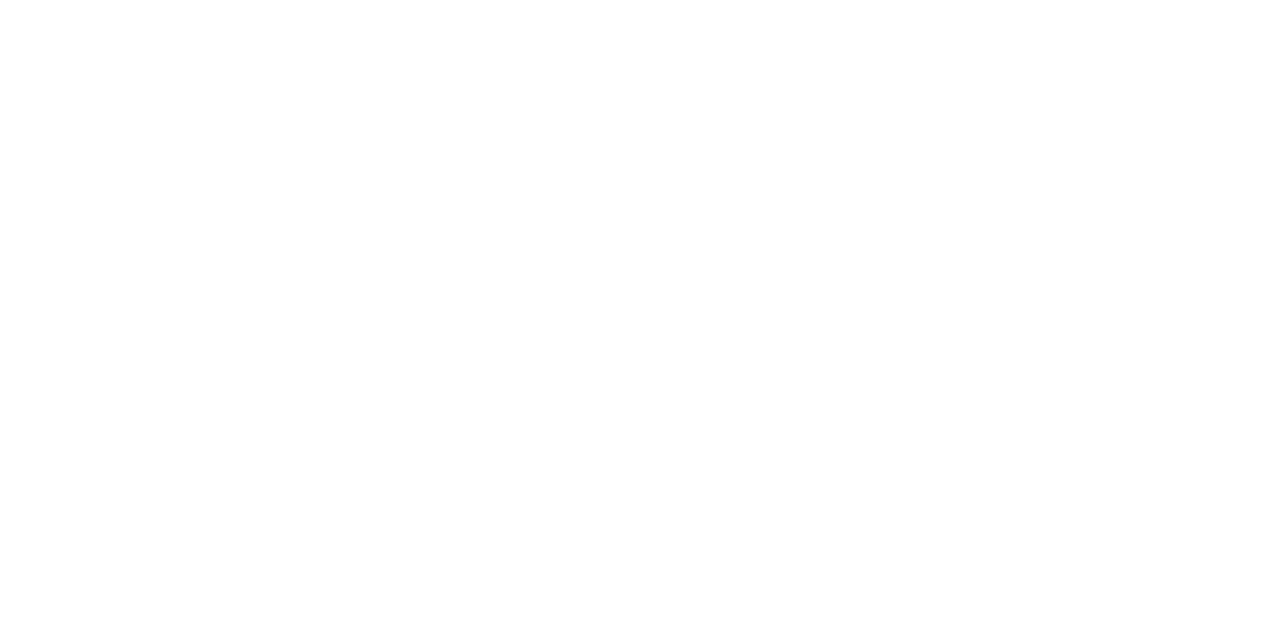
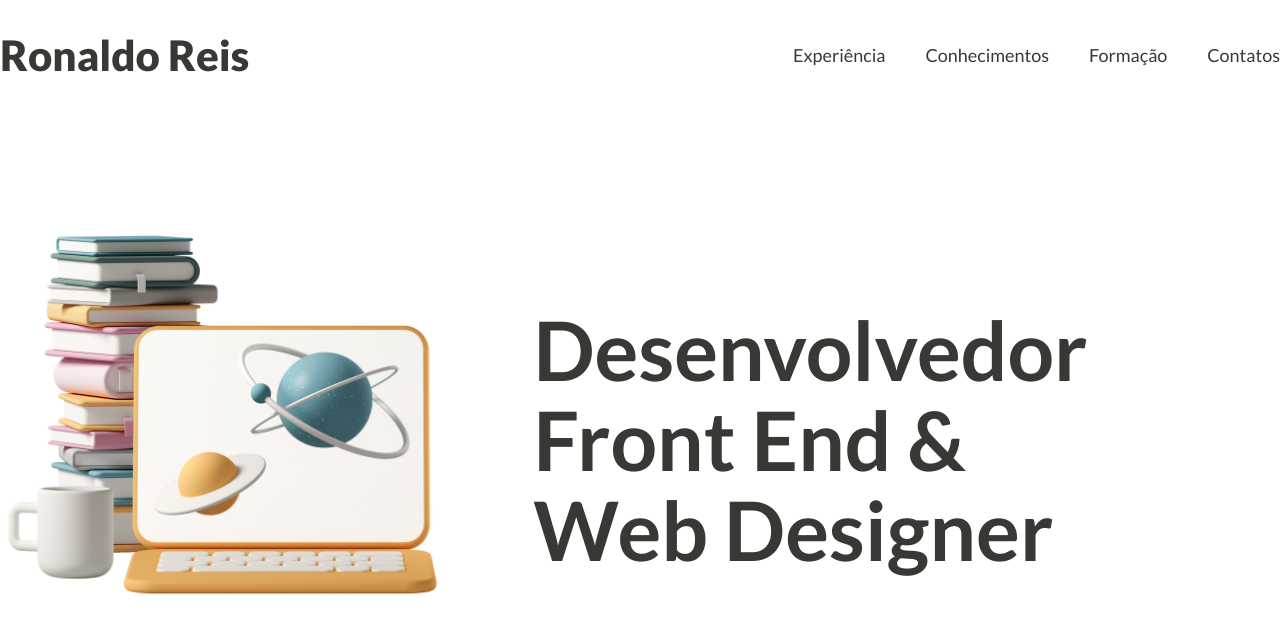
Before and after one commit to RonaldoCReis/portfolio_v2, a plain HTML site: page index.html in a window 1280 px wide. Drawn offline with nearby package versions, Linux system fonts and the light colour scheme; files that its build step writes are made by us from their sources.

Commit message:
first section

```diff
--- a/index.html
+++ b/index.html
@@ -5,11 +5,36 @@
     <meta http-equiv="X-UA-Compatible" content="IE=edge">
     <meta name="viewport" content="width=device-width, initial-scale=1.0">
     <title>Ronaldo Reis</title>
+    <link rel="preconnect" href="https://fonts.googleapis.com">
+    <link rel="preconnect" href="https://fonts.gstatic.com" crossorigin>
+    <link href="https://fonts.googleapis.com/css2?family=Lato:wght@400;700;900&display=swap" rel="stylesheet">
     <link rel="stylesheet" href="/css/styles.css">
 </head>
 <body>
+    <header class="container">
+        <span class="logo">Ronaldo Reis</span>
+        <nav>
+            <ul>
+                <li><a href="#">Experiência</a></li>
+                <li><a href="#">Conhecimentos</a></li>
+                <li><a href="#">Formação</a></li>
+                <li><a href="#">Contatos</a></li>
+            </ul>
+        </nav>
+    </header>
+    <main class="container">
+        <picture>
+            <img src="/img/imgHome.png" alt="Computador">
+        </picture>
+        <div>
+            <h1>
+                Desenvolvedor
+                Front End &
+                Web Designer
+            </h1>
+        </div>
 
-
+    </main>
 </body>
 <script src="/scripts/scripts.js"></script>
 </html>
--- a/scss/styles.scss
+++ b/scss/styles.scss
@@ -0,0 +1,61 @@
+*{
+    margin: 0;
+    padding: 0;
+    box-sizing: border-box;
+    font-family: 'Lato', sans-serif;
+    color: #3A3835;
+}
+
+a{
+    text-decoration: none;
+}
+
+ul{
+    list-style: none;
+}
+
+.container{
+    max-width: 1366px;
+    margin-left: auto;
+    margin-right: auto;
+}
+
+header{
+    display: flex;
+    justify-content: space-between;
+    padding: 30px 0;
+    align-items: center;
+}
+
+.logo{
+    font-size: 42px;
+    font-weight: 800;
+}
+
+nav ul{
+    margin-right: -20px;
+    display: flex;
+    font-size: 18px;
+    li{
+        padding: 10px;
+        margin: 0 10px;
+    }
+}
+
+main{
+    margin-top: 60px;
+    display: flex;
+    align-items: center;
+    picture{
+        flex: 5;
+    }
+    div{
+        flex: 7;
+    }
+}
+h1{
+    font-size: 82px;
+    max-width: 600px;
+    line-height: 1.1em;
+    margin-top: 85px;
+}
```
Also changed, not shown: css/styles.css (added), img/blueComp.png (added), img/book.png (added), img/coffee.png (added), img/imgHome.png (added), img/phone.png (added), img/plant.png (added), img/yellowComp.png (added), 1 other file.
